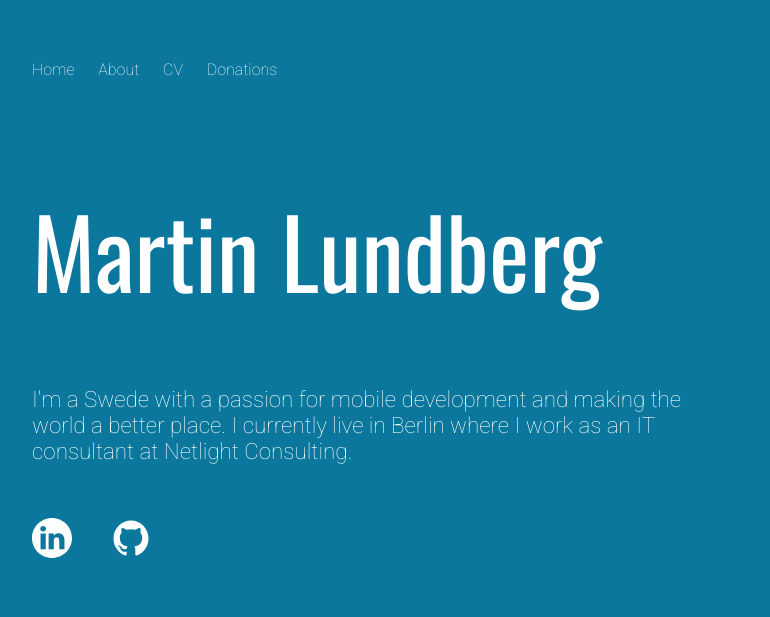
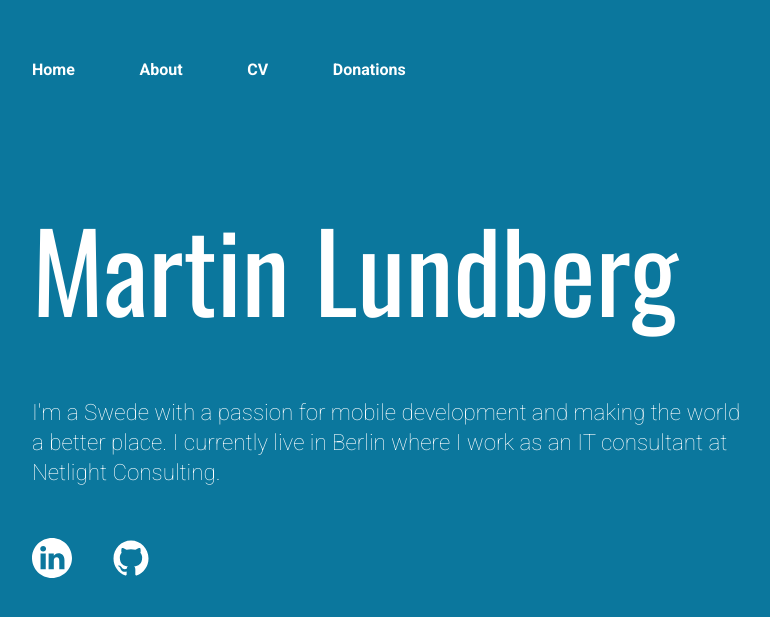
Before and after one commit to molundb/molundb.github.io, a Jekyll site: the page built from index.html, in a window 1280 px wide. Shown: the top 617 px of the page, without its empty margins (160-930 px from the left). Built offline with Jekyll 4.4.1, drawn with Linux system fonts in a browser that asks for light colours.

Commit message:
feat: improve font sizes and lineheight

```diff
--- a/_layouts/default.html
+++ b/_layouts/default.html
@@ -24,6 +24,7 @@
     </nav>
     <div class="container">{{ content }}</div>
     <footer>
+      <br />
       <ul>
         <li>
           <a href="https://www.linkedin.com/in/martin-lundberg/"
--- a/css/main.css
+++ b/css/main.css
@@ -8,12 +8,17 @@ body {
 nav ul,
 footer ul {
   padding: 0px;
-  font-weight: 100; /* TODO: Set the font-weight according to the design. This value does not seem to change anything.*/
+  font-weight: 100;
 }
 nav ul li,
 footer ul li {
   display: inline;
   margin-right: 20px;
+  font-weight: bold;
+  font-size: 1em;
+}
+nav ul li {
+  margin-right: 3.8em;
 }
 a {
   text-decoration: none;
@@ -23,17 +28,20 @@ a:hover {
   text-decoration: underline;
 }
 h1 {
-  font-size: 6em;
+  font-size: 6.8em;
   font-family: "Oswald", "Sans-Serif";
-  font-weight: 100; /* TODO: Make font even lighter .*/
+  font-weight: 100;
+  margin-block-end: 0.45em;
 }
 p,
 .hobbies {
-  font-size: 1.4em;
-  font-weight: lighter; /* TODO: Make font even lighter .*/
+  font-size: 1.3em;
+  font-weight: lighter;
+  max-width: 720px;
+  line-height: 1.35;
 }
 p.home-paragraph {
-  max-width: 700px;
+  font-size: 1.4em;
 }
 
 footer {
--- a/index.html
+++ b/index.html
@@ -11,5 +11,4 @@ title: Martin Lundberg
     better place. I currently live in Berlin where I work as an IT consultant at
     Netlight Consulting.
   </p>
-  <br />
 </div>
```
